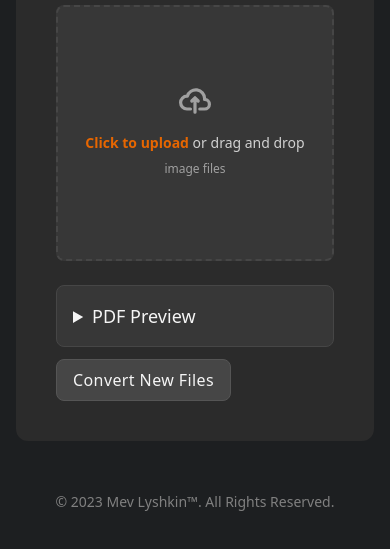
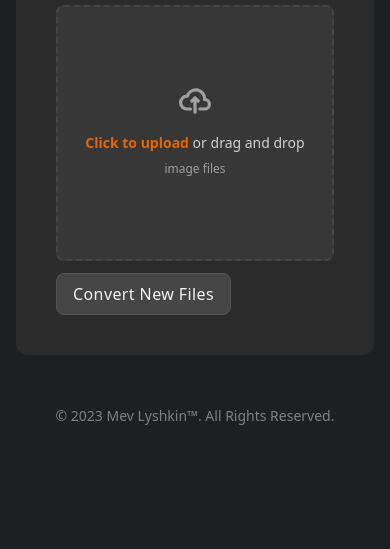
Before and after one commit to Leinnan/lwa_pdf, a plain HTML site: page index.html in a window 390 px wide. Shown: the part 215-764 px from the top of the page. Drawn offline with nearby package versions, Linux system fonts and the light colour scheme.

Commit message:
Hide preview on mobile

```diff
--- a/index.html
+++ b/index.html
@@ -204,7 +204,7 @@
                     class="text-text-primary items-center justify-center"
                 >
                     <details
-                        class="mt-6 bg-mydark-light rounded-lg border border-mydark-lighter"
+                        class="mt-6 bg-mydark-light rounded-lg border border-mydark-lighter hidden sm:block"
                     >
                         <summary
                             class="cursor-pointer p-4 text-lg font-medium text-text-primary hover:bg-mydark-lighter hover:text-myorange rounded-lg transition duration-200 select-none"
```
